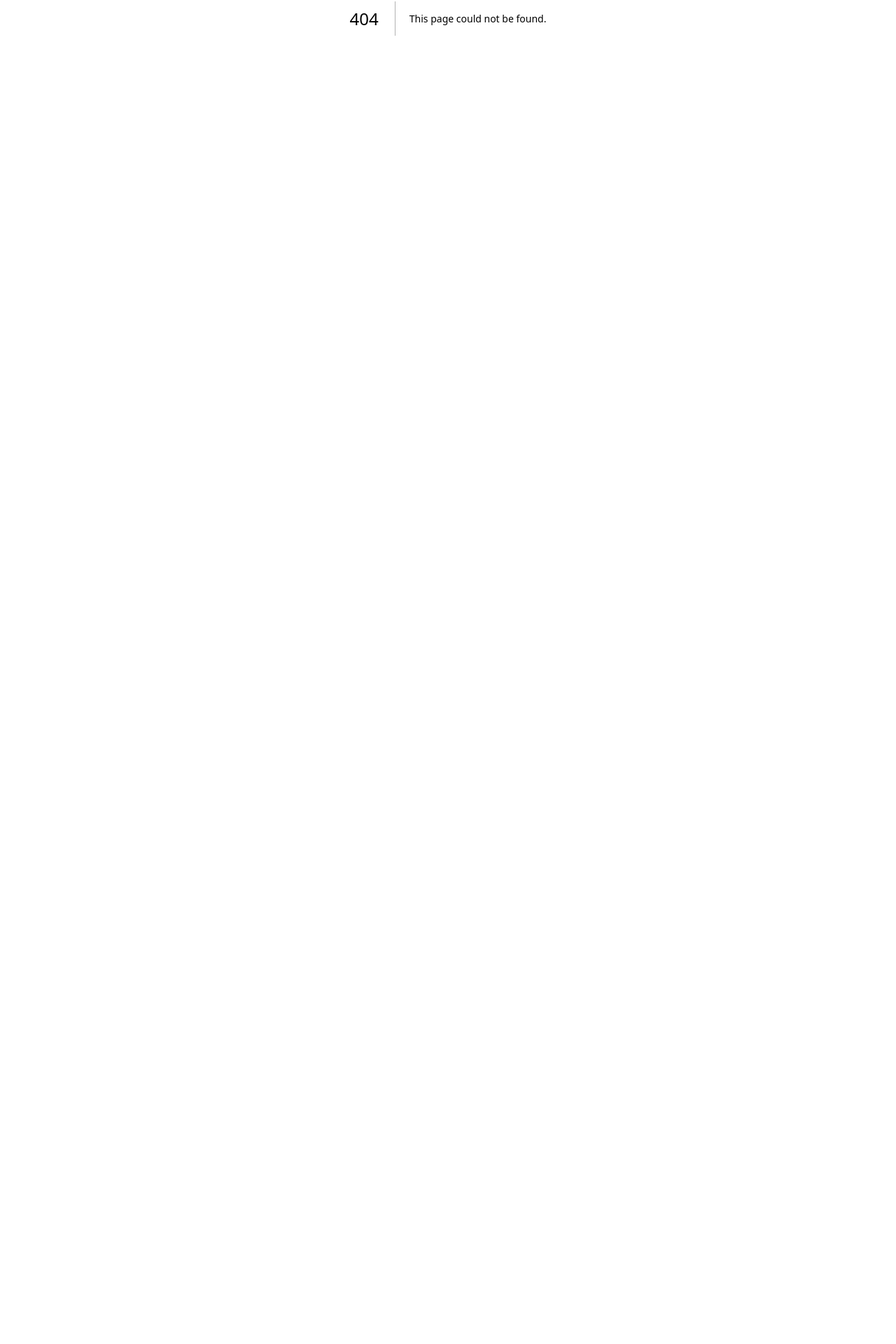
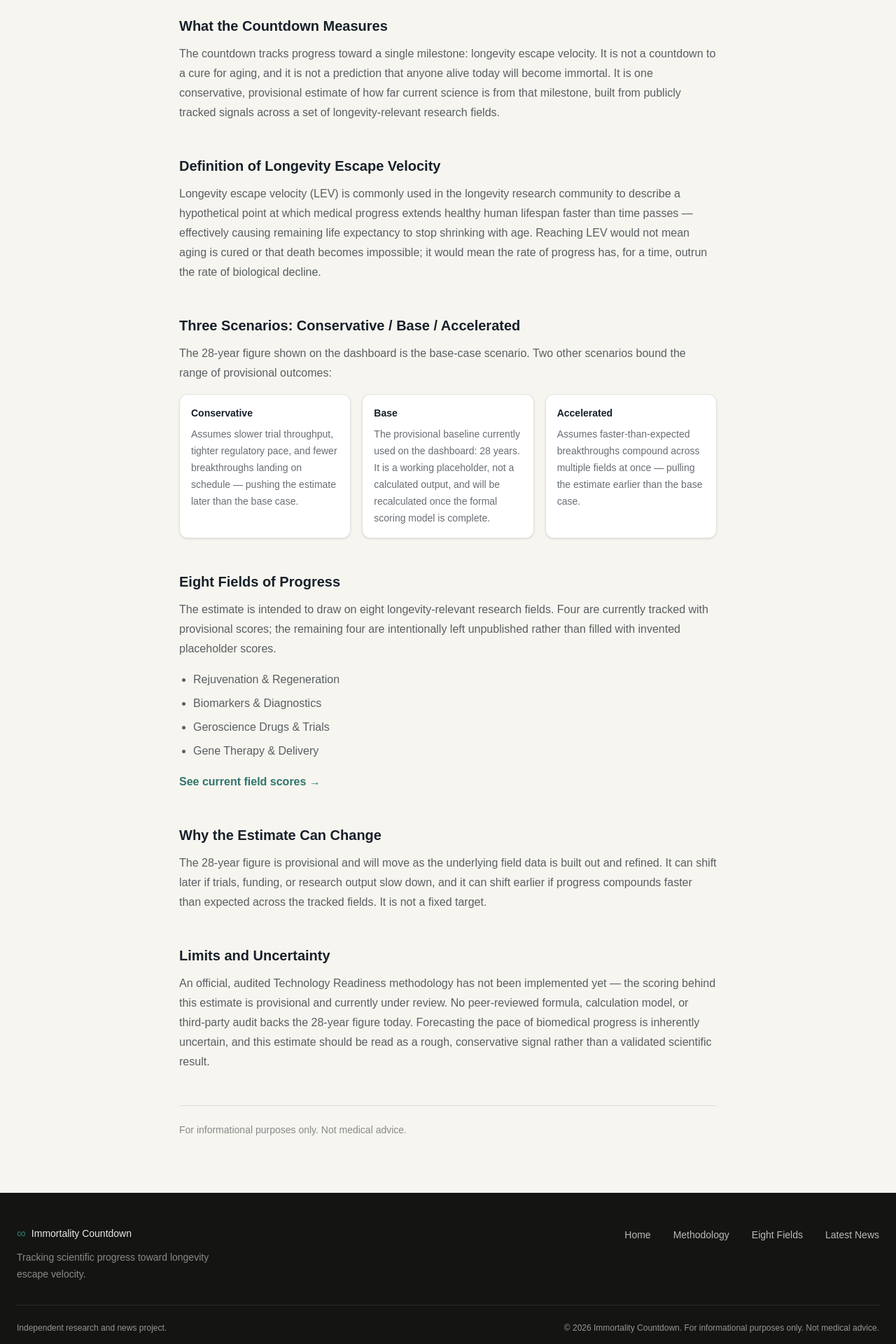
Before and after one commit to mikoshi092/immortality-countdown, a Next.js app: page /methodology in a window 1280 px wide. Before the commit this address had no page. Shown: the part 374-2294 px from the top of the page at 70% size. Before the commit the page ends 800 px from the top, so only its background shows below. Built offline with nearby package versions, Linux system fonts and the light colour scheme.

Commit message:
feat: add methodology page and site footer

```diff
--- a/app/layout.tsx
+++ b/app/layout.tsx
@@ -1,6 +1,7 @@
 import type { Metadata } from "next";
 import { Geist, Geist_Mono } from "next/font/google";
 import { Analytics } from "@vercel/analytics/next";
+import Footer from "@/components/Footer";
 import "./globals.css";
 
 const geistSans = Geist({
@@ -67,6 +68,7 @@ export default function RootLayout({
           dangerouslySetInnerHTML={{ __html: JSON.stringify(jsonLd) }}
         />
         {children}
+        <Footer />
         <Analytics />
       </body>
     </html>
--- /dev/null
+++ b/app/methodology/page.tsx
@@ -0,0 +1,181 @@
+import type { Metadata } from "next";
+import Link from "next/link";
+import MobileHeader from "@/components/MobileHeader";
+import { fieldProgress } from "@/data/fields";
+
+export const metadata: Metadata = {
+  title: "Methodology | Immortality Countdown",
+  description:
+    "What the Immortality Countdown measures, how the provisional 28-year base-case estimate is framed, and its current limits and uncertainty.",
+  alternates: {
+    canonical: "/methodology",
+  },
+};
+
+const SCENARIOS = [
+  {
+    name: "Conservative",
+    description:
+      "Assumes slower trial throughput, tighter regulatory pace, and fewer breakthroughs landing on schedule — pushing the estimate later than the base case.",
+  },
+  {
+    name: "Base",
+    description:
+      "The provisional baseline currently used on the dashboard: 28 years. It is a working placeholder, not a calculated output, and will be recalculated once the formal scoring model is complete.",
+  },
+  {
+    name: "Accelerated",
+    description:
+      "Assumes faster-than-expected breakthroughs compound across multiple fields at once — pulling the estimate earlier than the base case.",
+  },
+];
+
+function Section({
+  title,
+  children,
+}: {
+  title: string;
+  children: React.ReactNode;
+}) {
+  return (
+    <section className="mt-10 sm:mt-12">
+      <h2 className="text-lg font-semibold text-[#17202a] sm:text-xl">
+        {title}
+      </h2>
+      <div className="mt-3 space-y-4 text-base leading-7 text-[#17202a]/70">
+        {children}
+      </div>
+    </section>
+  );
+}
+
+export default function MethodologyPage() {
+  return (
+    <main className="min-h-screen bg-[#f7f5ef] text-[#17202a]">
+      <MobileHeader />
+
+      <article className="px-5 pt-8 pb-16 sm:px-6 sm:pt-10 sm:pb-20">
+        <div className="mx-auto max-w-3xl">
+          <Link
+            href="/"
+            className="inline-block text-sm font-medium text-[#17202a]/60 transition-colors hover:text-[#17202a] focus-visible:outline focus-visible:outline-2 focus-visible:outline-offset-2 focus-visible:outline-[#2f766d]"
+          >
+            ← Back to dashboard
+          </Link>
+
+          <p className="mt-6 text-xs font-semibold uppercase tracking-[0.22em] text-[#2f766d] sm:text-sm">
+            Methodology · Provisional
+          </p>
+
+          <h1 className="mt-3 font-serif text-4xl leading-[1.02] tracking-[-0.03em] text-[#17202a] sm:text-5xl">
+            Why 28 years?
+          </h1>
+
+          <p className="mt-6 text-lg leading-8 text-[#17202a]/70">
+            The current 28-year figure is a provisional working baseline
+            used while the scoring methodology is being developed. It is
+            not yet generated by a published calculation model, and it is
+            not a promise or a prediction of immortality.
+          </p>
+
+          <Section title="What the Countdown Measures">
+            <p>
+              The countdown tracks progress toward a single milestone:
+              longevity escape velocity. It is not a countdown to a cure for
+              aging, and it is not a prediction that anyone alive today will
+              become immortal. It is one conservative, provisional estimate
+              of how far current science is from that milestone, built from
+              publicly tracked signals across a set of longevity-relevant
+              research fields.
+            </p>
+          </Section>
+
+          <Section title="Definition of Longevity Escape Velocity">
+            <p>
+              Longevity escape velocity (LEV) is commonly used in the
+              longevity research community to describe a hypothetical point
+              at which medical progress extends healthy human lifespan
+              faster than time passes — effectively causing remaining life
+              expectancy to stop shrinking with age. Reaching LEV would not
+              mean aging is cured or that death becomes impossible; it would
+              mean the rate of progress has, for a time, outrun the rate of
+              biological decline.
+            </p>
+          </Section>
+
+          <Section title="Three Scenarios: Conservative / Base / Accelerated">
+            <p>
+              The 28-year figure shown on the dashboard is the base-case
+              scenario. Two other scenarios bound the range of provisional
+              outcomes:
+            </p>
+            <div className="mt-2 grid gap-4 sm:grid-cols-3">
+              {SCENARIOS.map((scenario) => (
+                <div
+                  key={scenario.name}
+                  className="rounded-xl border border-black/10 bg-white p-4 shadow-sm"
+                >
+                  <p className="text-sm font-semibold text-[#17202a]">
+                    {scenario.name}
+                  </p>
+                  <p className="mt-2 text-sm leading-6 text-[#17202a]/65">
+                    {scenario.description}
+                  </p>
+                </div>
+              ))}
+            </div>
+          </Section>
+
+          <Section title="Eight Fields of Progress">
+            <p>
+              The estimate is intended to draw on eight longevity-relevant
+              research fields. Four are currently tracked with provisional
+              scores; the remaining four are intentionally left unpublished
+              rather than filled with invented placeholder scores.
+            </p>
+            <ul className="mt-2 list-disc space-y-1.5 pl-5">
+              {fieldProgress.map((field) => (
+                <li key={field.slug}>{field.name}</li>
+              ))}
+            </ul>
+            <p>
+              <Link
+                href="/#eight-fields"
+                className="font-semibold text-[#2f766d] focus-visible:outline focus-visible:outline-2 focus-visible:outline-offset-2 focus-visible:outline-[#2f766d]"
+              >
+                See current field scores →
+              </Link>
+            </p>
+          </Section>
+
+          <Section title="Why the Estimate Can Change">
+            <p>
+              The 28-year figure is provisional and will move as the
+              underlying field data is built out and refined. It can shift
+              later if trials, funding, or research output slow down, and it
+              can shift earlier if progress compounds faster than expected
+              across the tracked fields. It is not a fixed target.
+            </p>
+          </Section>
+
+          <Section title="Limits and Uncertainty">
+            <p>
+              An official, audited Technology Readiness methodology has not
+              been implemented yet — the scoring behind this estimate is
+              provisional and currently under review. No peer-reviewed
+              formula, calculation model, or third-party audit backs the
+              28-year figure today. Forecasting the pace of biomedical
+              progress is inherently uncertain, and this estimate should be
+              read as a rough, conservative signal rather than a validated
+              scientific result.
+            </p>
+          </Section>
+
+          <p className="mt-12 border-t border-black/10 pt-6 text-sm text-[#17202a]/50">
+            For informational purposes only. Not medical advice.
+          </p>
+        </div>
+      </article>
+    </main>
+  );
+}
--- a/components/FieldsProgress.tsx
+++ b/components/FieldsProgress.tsx
@@ -6,7 +6,10 @@ import { fieldProgress } from "@/data/fields";
 // Scores come straight from the PROVISIONAL data in data/fields.ts.
 export default function FieldsProgress() {
   return (
-    <section className="px-5 pt-3 pb-8 sm:px-6 sm:pt-4 sm:pb-10">
+    <section
+      id="eight-fields"
+      className="scroll-mt-20 px-5 pt-3 pb-8 sm:px-6 sm:pt-4 sm:pb-10"
+    >
       <div className="mx-auto max-w-7xl">
         <h2 className="text-sm font-semibold uppercase tracking-[0.22em] text-[#17202a]/70">
           Eight Fields of Progress
--- /dev/null
+++ b/components/Footer.tsx
@@ -0,0 +1,62 @@
+import Link from "next/link";
+
+const NAV_LINKS = [
+  { label: "Home", href: "/" },
+  { label: "Methodology", href: "/methodology" },
+  { label: "Eight Fields", href: "/#eight-fields" },
+  { label: "Latest News", href: "/#latest-news" },
+];
+
+const FOCUS_RING =
+  "rounded-sm focus-visible:outline focus-visible:outline-2 focus-visible:outline-offset-2 focus-visible:outline-[#2f766d]";
+
+export default function Footer() {
+  const year = new Date().getFullYear();
+
+  return (
+    <footer className="bg-[#141413]">
+      <div className="mx-auto max-w-7xl px-5 py-10 sm:px-6 sm:py-12">
+        <div className="flex flex-col gap-8 sm:flex-row sm:items-start sm:justify-between sm:gap-6">
+          <div className="max-w-xs">
+            <div className="flex items-center gap-2">
+              <span aria-hidden="true" className="text-lg leading-none text-[#2f766d]">
+                ∞
+              </span>
+              <span className="text-sm font-medium text-white/90">
+                Immortality Countdown
+              </span>
+            </div>
+            <p className="mt-3 text-sm leading-6 text-white/50">
+              Tracking scientific progress toward longevity escape velocity.
+            </p>
+          </div>
+
+          <nav aria-label="Footer" className="sm:shrink-0">
+            <ul className="grid grid-cols-2 gap-x-6 gap-y-3 sm:flex sm:flex-row sm:gap-8">
+              {NAV_LINKS.map((link) => (
+                <li key={link.href}>
+                  <Link
+                    href={link.href}
+                    className={`text-sm text-white/70 transition-colors hover:text-white ${FOCUS_RING}`}
+                  >
+                    {link.label}
+                  </Link>
+                </li>
+              ))}
+            </ul>
+          </nav>
+        </div>
+
+        <div className="mt-8 flex flex-col gap-2 border-t border-white/10 pt-6 sm:flex-row sm:items-center sm:justify-between">
+          <p className="text-xs text-white/55">
+            Independent research and news project.
+          </p>
+          <p className="text-xs text-white/55">
+            &copy; {year} Immortality Countdown. For informational purposes
+            only. Not medical advice.
+          </p>
+        </div>
+      </div>
+    </footer>
+  );
+}
--- a/components/Hero.tsx
+++ b/components/Hero.tsx
@@ -1,3 +1,4 @@
+import Link from "next/link";
 import HeroCountdown from "./HeroCountdown";
 
 // Original inline SVG double-helix watermark, hand-generated as a
@@ -49,7 +50,7 @@ export default function Hero() {
 
       <div className="relative mx-auto max-w-7xl">
         <p className="text-xs font-semibold uppercase tracking-[0.22em] text-[#2f766d] sm:text-sm">
-          A conservative scientific estimate
+          A provisional longevity estimate
         </p>
 
         <h1 className="mt-5 font-serif text-4xl leading-[0.98] tracking-[-0.03em] text-[#17202a] sm:text-6xl md:text-7xl">
@@ -68,13 +69,12 @@ export default function Hero() {
           Until medical progress may begin to outrun biological aging.
         </p>
 
-        {/* Placeholder anchor — no methodology page exists in this Preview */}
-        <a
-          href="#"
+        <Link
+          href="/methodology"
           className="mt-6 inline-block border-b border-[#17202a] pb-1 text-sm font-semibold text-[#17202a] focus-visible:outline focus-visible:outline-2 focus-visible:outline-offset-2 focus-visible:outline-[#2f766d]"
         >
           Why 28 years? →
-        </a>
+        </Link>
       </div>
     </section>
   );
--- a/components/NewsSection.tsx
+++ b/components/NewsSection.tsx
@@ -32,7 +32,10 @@ export default function NewsSection({ items }: { items: NewsItem[] }) {
     selected === "All" ? sorted : sorted.filter((item) => item.category === selected);
 
   return (
-    <section className="px-5 py-10 sm:px-6 sm:py-12">
+    <section
+      id="latest-news"
+      className="scroll-mt-20 px-5 py-10 sm:px-6 sm:py-12"
+    >
       <div className="mx-auto max-w-7xl">
         <h2 className="text-sm font-semibold uppercase tracking-[0.22em] text-[#17202a]/70">
           Latest News
```
